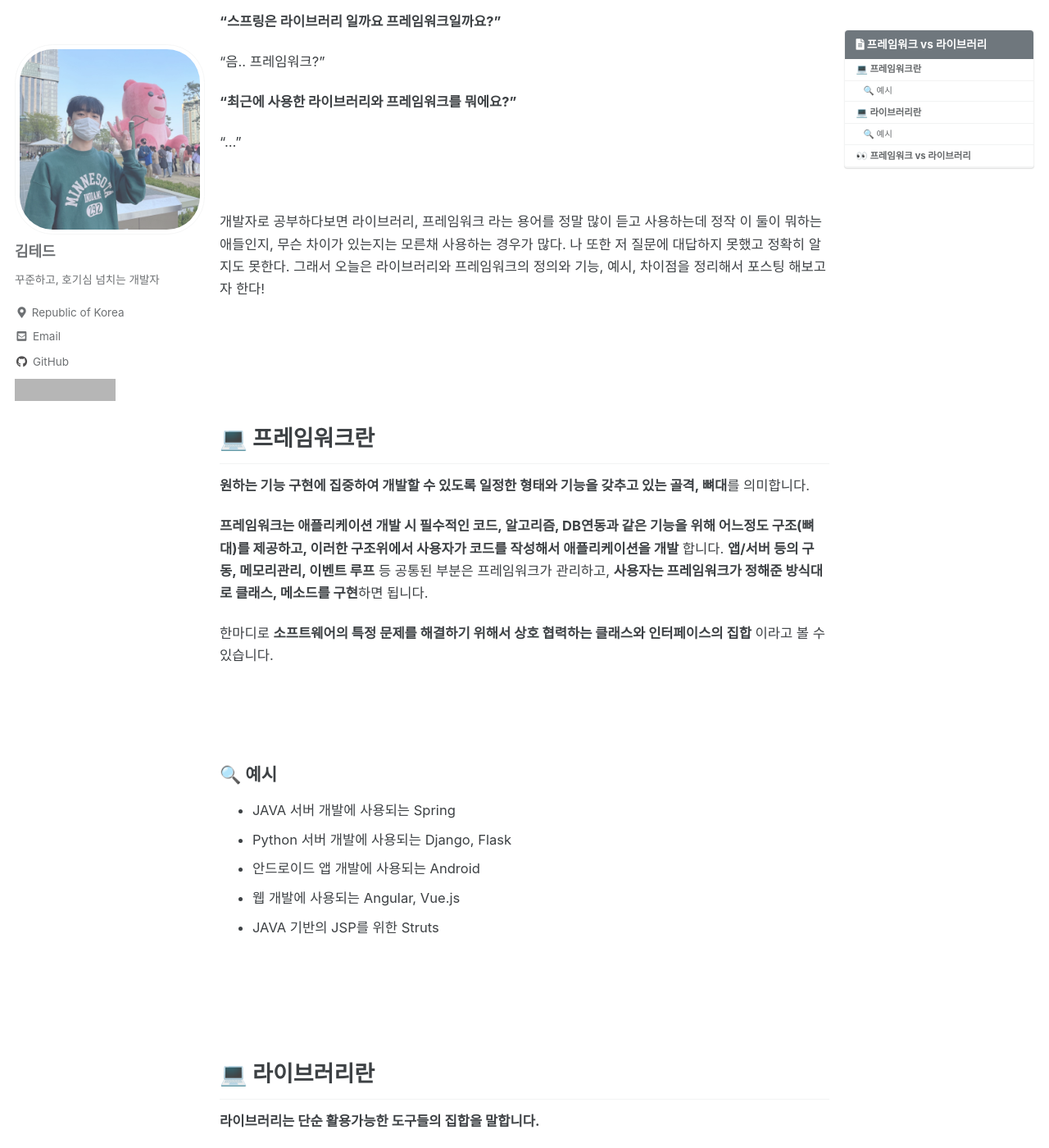
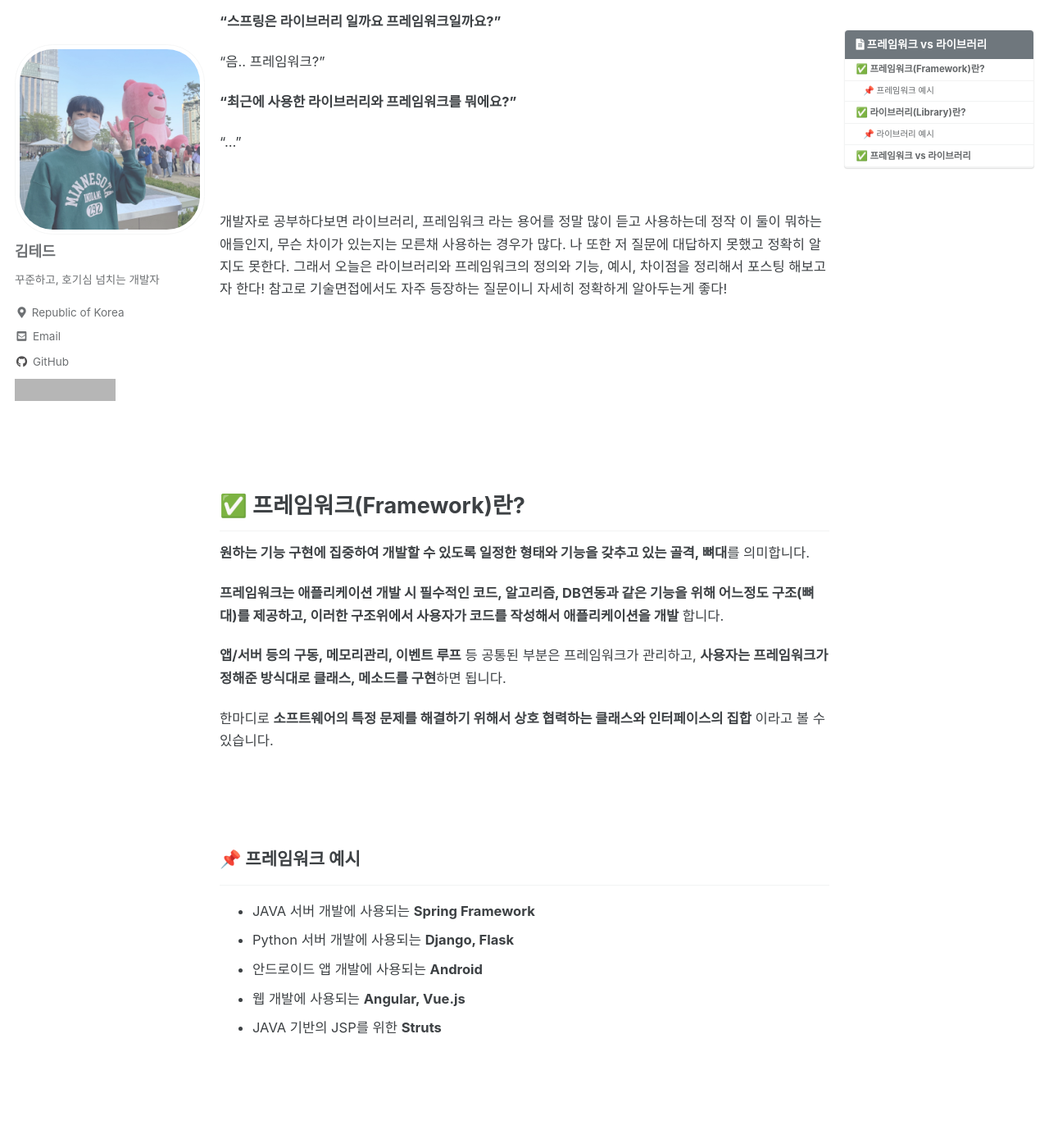
Before and after one commit to idkim97/idkim97.github.io, a Jekyll site: the page built from _posts/2022-08-16-라이브러리 vs 프레임워크.md, in a window 1280 px wide and 1400 px high, scrolled down 404 px. Shown: the whole window at 82% size. Built offline with Jekyll 4.4.1, drawn with Linux system fonts in a browser that asks for light colours; cached includes are drawn as plain includes; some web fonts are replaced; comment, search, counter and statistics services are not loaded; some of the changed text lies outside the part shown; grey boxes are pictures that could not be loaded.

Commit message:
Update 2022-08-16-라이브러리 vs 프레임워크.md

```diff
--- a/_posts/2022-08-16-라이브러리 vs 프레임워크.md
+++ b/_posts/2022-08-16-라이브러리 vs 프레임워크.md
@@ -27,58 +27,69 @@
 
 <br>
 
-개발자로 공부하다보면 라이브러리, 프레임워크 라는 용어를 정말 많이 듣고 사용하는데 정작 이 둘이 뭐하는 애들인지, 무슨 차이가 있는지는 모른채 사용하는 경우가 많다. 나 또한 저 질문에 대답하지 못했고 정확히 알지도 못한다. 그래서 오늘은 라이브러리와 프레임워크의 정의와 기능, 예시, 차이점을 정리해서 포스팅 해보고자 한다!
+개발자로 공부하다보면 라이브러리, 프레임워크 라는 용어를 정말 많이 듣고 사용하는데 정작 이 둘이 뭐하는 애들인지, 무슨 차이가 있는지는 모른채 사용하는 경우가 많다. 나 또한 저 질문에 대답하지 못했고 정확히 알지도 못한다. 그래서 오늘은 라이브러리와 프레임워크의 정의와 기능, 예시, 차이점을 정리해서 포스팅 해보고자 한다! 참고로 기술면접에서도 자주 등장하는 질문이니 자세히 정확하게 알아두는게 좋다!
 
-<br><br><br><br>
+<br><br><br><br><br><br><Br>
 
-## 💻 프레임워크란
+## ✅ 프레임워크(Framework)란?
 
 **원하는 기능 구현에 집중하여 개발할 수 있도록 일정한 형태와 기능을 갖추고 있는 골격, 뼈대**를 의미합니다.
 
-**프레임워크는 애플리케이션 개발 시 필수적인 코드, 알고리즘, DB연동과 같은 기능을 위해 어느정도 구조(뼈대)를 제공하고, 이러한 구조위에서 사용자가 코드를 작성해서 애플리케이션을 개발** 합니다. **앱/서버 등의 구동, 메모리관리, 이벤트 루프** 등 공통된 부분은 프레임워크가 관리하고, **사용자는 프레임워크가 정해준 방식대로 클래스, 메소드를 구현**하면 됩니다.
+**프레임워크는 애플리케이션 개발 시 필수적인 코드, 알고리즘, DB연동과 같은 기능을 위해 어느정도 구조(뼈대)를 제공하고, 이러한 구조위에서 사용자가 코드를 작성해서 애플리케이션을 개발** 합니다.
+
+**앱/서버 등의 구동, 메모리관리, 이벤트 루프** 등 공통된 부분은 프레임워크가 관리하고, **사용자는 프레임워크가 정해준 방식대로 클래스, 메소드를 구현**하면 됩니다.
 
 한마디로 **소프트웨어의 특정 문제를 해결하기 위해서 상호 협력하는 클래스와 인터페이스의 집합** 이라고 볼 수 있습니다.
 
+
 <br><br>
 
-### 🔍 예시
-- JAVA 서버 개발에 사용되는 Spring
-- Python 서버 개발에 사용되는 Django, Flask
-- 안드로이드 앱 개발에 사용되는 Android
-- 웹 개발에 사용되는 Angular, Vue.js
-- JAVA 기반의 JSP를 위한 Struts
+### 📌 프레임워크 예시
+<hr>
+
+- JAVA 서버 개발에 사용되는 **Spring Framework**
+- Python 서버 개발에 사용되는 **Django, Flask**
+- 안드로이드 앱 개발에 사용되는 **Android**
+- 웹 개발에 사용되는 **Angular, Vue.js**
+- JAVA 기반의 JSP를 위한 **Struts**
 
 
-<br><br><br><br>
+<br><br><br><br><br><Br><Br>
 
-## 💻 라이브러리란
+## ✅ 라이브러리(Library)란?
 **라이브러리는 단순 활용가능한 도구들의 집합을 말합니다.**
 
 **소프트웨어를 개발할 때 컴퓨터 프로그램이 사용하는 비휘발성 자원의 모임 입니다.**
 
 **미리 작성된 코드, 변수, 함수, 클래스가 포함됩니다.**
 
+
 <br><br>
 
-### 🔍 예시
-- Python pip로 설치한 패키지/모듈 ( tensorflow, pandas 등 )
-- C++의 STL
-- HTML의 클라이언트 사이드 조작을 단순화하는 JQuery
-- OOP ( 각 기능마다 함수화 하는 클래스 라이브러리 )
+### 📌 라이브러리 예시
+<hr>
+
+- Python **pip**로 설치한 패키지/모듈 ( tensorflow, pandas 등 )
+- C++의 **STL**
+- HTML의 클라이언트 사이드 조작을 단순화하는 **JQuery**
+- **OOP** ( 각 기능마다 함수화 하는 클래스 라이브러리 )
 
 
-<br><br><br><br>
+<br><br><br><br><Br><Br><Br>
 
-## 👀 프레임워크 vs 라이브러리
+## ✅ 프레임워크 vs 라이브러리
 
 라이브러리와 프레임워크의 차이는 **제어 흐름에 대한 주도성이 누구에게/어디에 있는가**에 있습니다. 즉, **어플리케이션의 Flow(흐름)를 누가 쥐고 있느냐**에 달려있습니다.
 
-**프레임워크**는 **전체적인 흐름을 프레임워크가 쥐고 있으며** 사용자는 그 안에 필요한 코드를 짜 넣으면 되고, 반면에 **라이브러리**는 **사용자가 전체적인 흐름을 직접 만들고** 필요에 따라 라이브러리를 가져다가 쓰는 것이라고 할 수 있습니다.
+**프레임워크**는 **전체적인 흐름을 프레임워크가 쥐고 있으며** 사용자는 그 안에 필요한 코드를 짜 넣으면 되고,
+반면에 **라이브러리**는 **사용자가 전체적인 흐름을 직접 만들고** 필요에 따라 라이브러리를 가져다가 쓰는 것이라고 할 수 있습니다.
 
 한마디로 **프레임워크**는 **그 틀안에 제어 흐름에 대한 주도성이 내포**되어 있고, **라이브러리**는 **사용자가 전적으로 제어 흐름에 대한 주도성**을 가집니다.
 
 <br><br>
-🔍
-> **프레임워크 : 프레임워크가 흐름을 제어하고 사용자가 만든 코드를 사용 (제어의 역전)**
->
-> **라이브러리 : 사용자가 흐름을 제어하고 라이브러리를 가져다 사용**
+
+<p class="notice--danger">
+⚠️ 프레임워크 : 프레임워크가 흐름을 제어하고 사용자가 만든 코드를 사용 (제어의 역전)
+
+⚠️ 라이브러리 : 사용자가 흐름을 제어하고 라이브러리를 가져다 사용
+</p>
```
